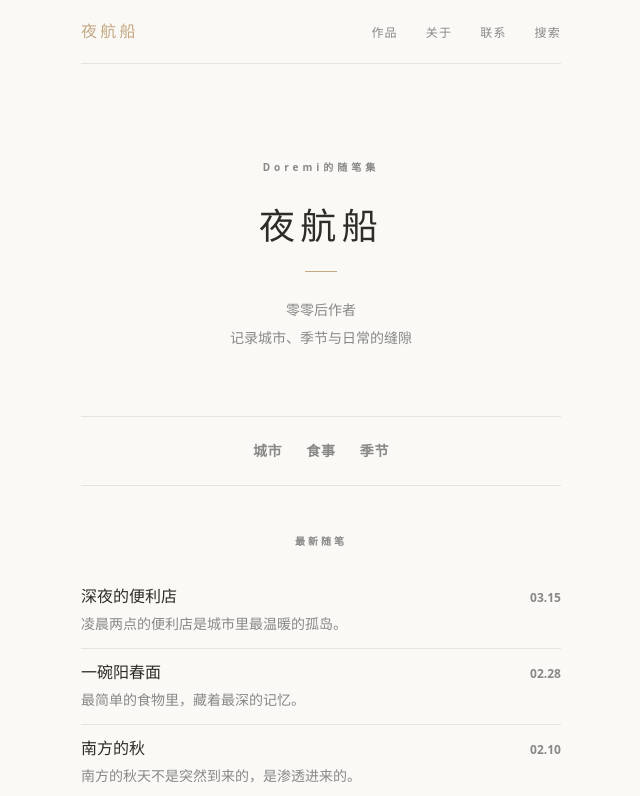
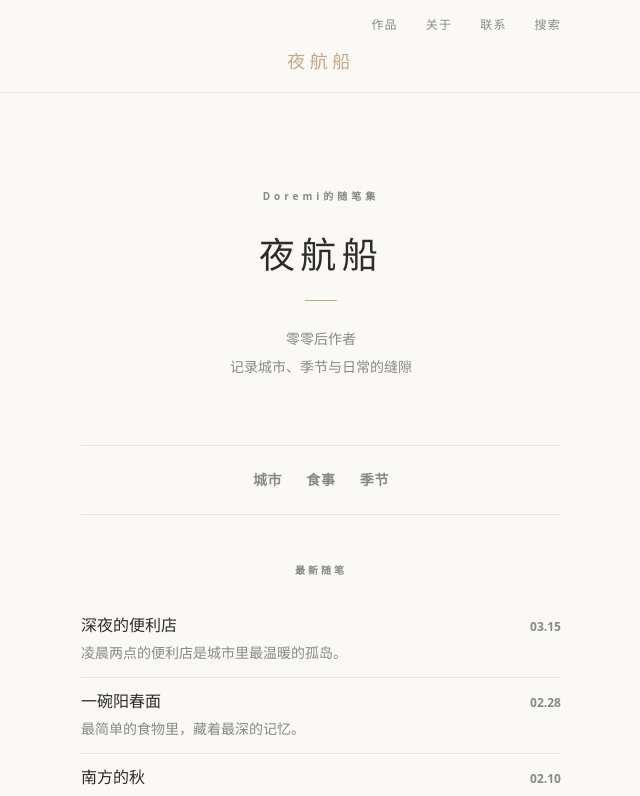
Before and after one commit to huanyuzhao00-sketch/essay-portfolio, a Next.js app: page /essay-portfolio/ in a window 1280 px wide. Shown: the top 796 px of the page, without its empty margins (319-959 px from the left). Built offline with nearby package versions, Linux system fonts and the light colour scheme.

Commit message:
style: center brand name, nav links to top-right

```diff
--- a/src/components/NavBar.tsx
+++ b/src/components/NavBar.tsx
@@ -9,15 +9,10 @@ const links = [
 
 export default function NavBar() {
   return (
-    <header className="sticky top-0 z-10 bg-paper/95 backdrop-blur-sm">
+    <header className="sticky top-0 z-10 bg-paper/95 backdrop-blur-sm border-b border-warm-line">
+      {/* Top row: nav links aligned right */}
       <div className="max-w-xl mx-auto px-5 md:px-12">
-        <nav className="h-16 flex items-center justify-between border-b border-warm-line">
-          <Link
-            href="/"
-            className="text-base text-ochre tracking-[0.2em] hover:text-ink transition-colors"
-          >
-            夜航船
-          </Link>
+        <nav className="flex justify-end py-3">
           <ul className="flex gap-5 md:gap-7">
             {links.map(link => (
               <li key={link.href}>
@@ -32,6 +27,15 @@ export default function NavBar() {
           </ul>
         </nav>
       </div>
+      {/* Bottom row: brand name centered */}
+      <div className="text-center pb-4">
+        <Link
+          href="/"
+          className="text-lg text-ochre tracking-[0.25em] hover:text-ink transition-colors"
+        >
+          夜航船
+        </Link>
+      </div>
     </header>
   )
 }
```
